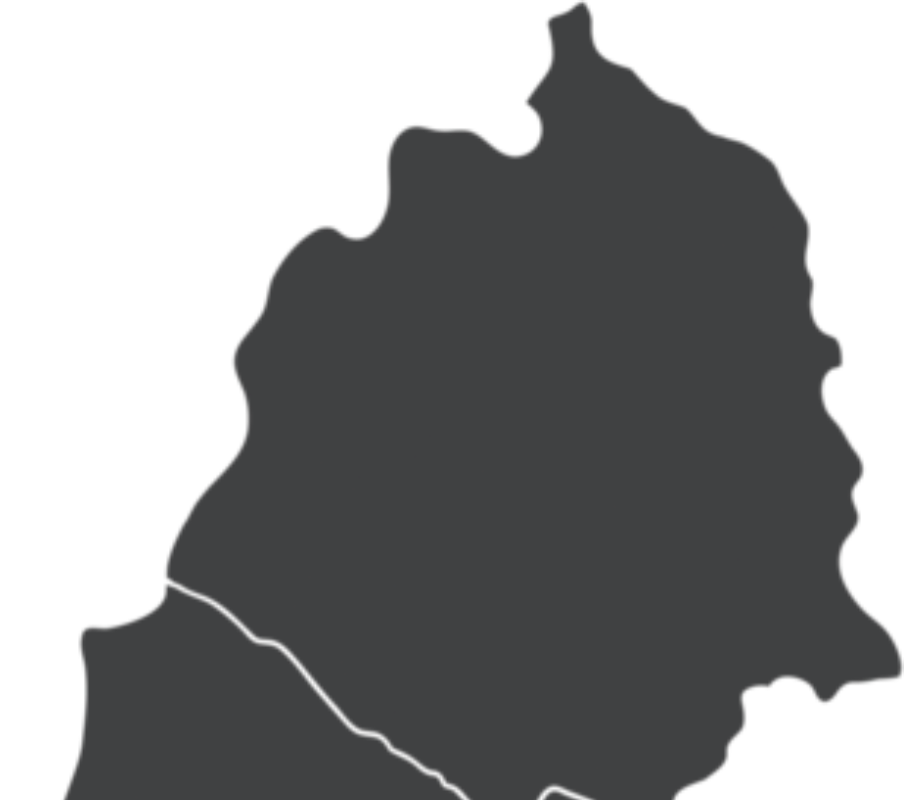
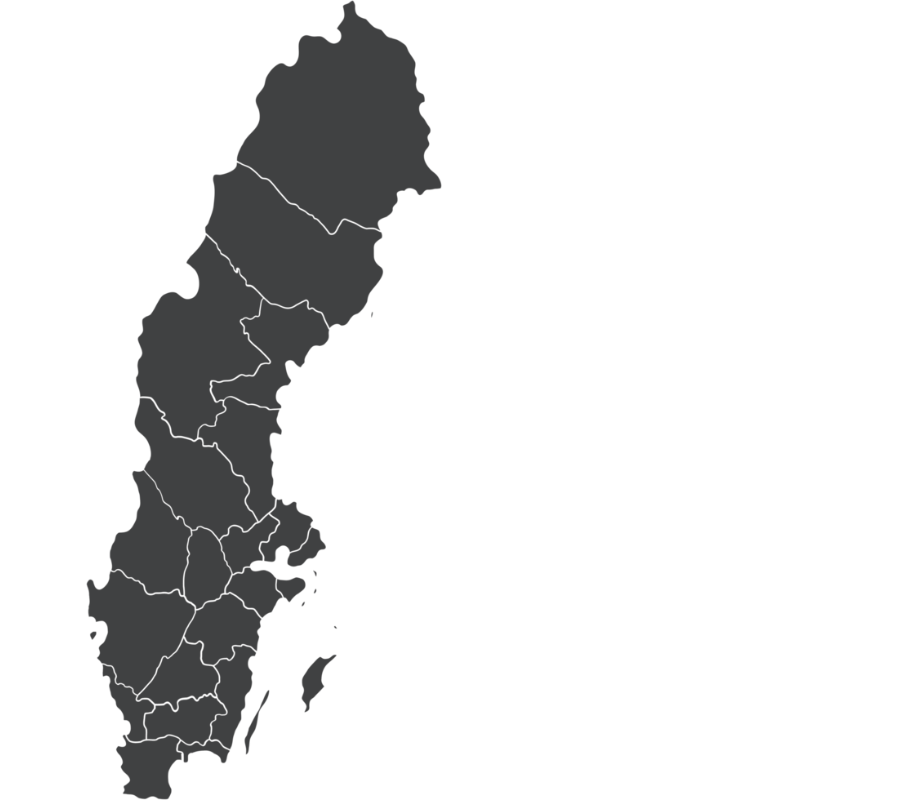
Before and after one commit to hsinlun99/sound-in-interaction, a Next.js app: page / in a window 1280 px wide. Shown: the top 800 px of the page, without its empty margins (376-1280 px from the left). Built offline with nearby package versions, Linux system fonts and the light colour scheme.

Commit message:
refactor: :lipstick: modify map position

```diff
--- a/src/pages/index.tsx
+++ b/src/pages/index.tsx
@@ -2,14 +2,14 @@ import Image from "next/image";
 
 export default function Home() {
   return (
-    <div>
+    <div className="h-screen flex items-center justify-center overflow-hidden">
       <Image
-        className="w-full object-cover"
+        className="w-auto h-full object-contain"
         src={"/image/map.svg"}
         alt="sweden map"
         width={0}
         height={0}
-        sizes="100vw"
+        sizes="100vh"
       />
     </div>
   );
```
